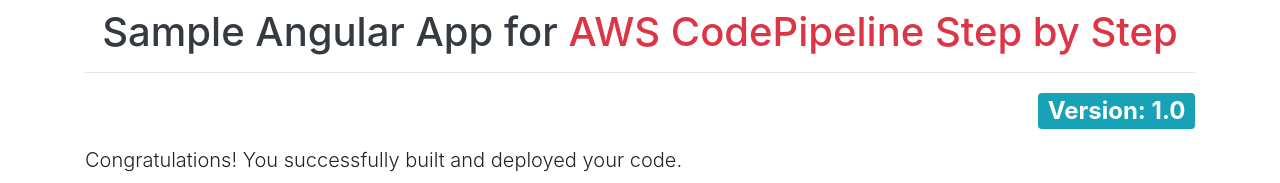
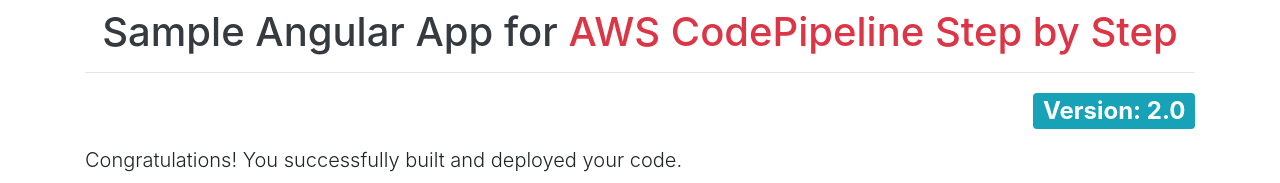
Before and after one commit to srinuhack-byte/my-angular-docker-demo, an Angular app: page / in a window 1280 px wide. Shown: the top 183 px of the page. Built offline with nearby package versions, Linux system fonts and the light colour scheme.

Commit message:
2.0 added

```diff
--- a/src/app/app.component.html
+++ b/src/app/app.component.html
@@ -6,7 +6,7 @@
       </h1>
       <hr>
       <h2 class="text-right">
-        <span class="badge badge-info">Version: 1.0</span>
+        <span class="badge badge-info">Version: 2.0</span>
       </h2>
     </div>
   </div>
```
